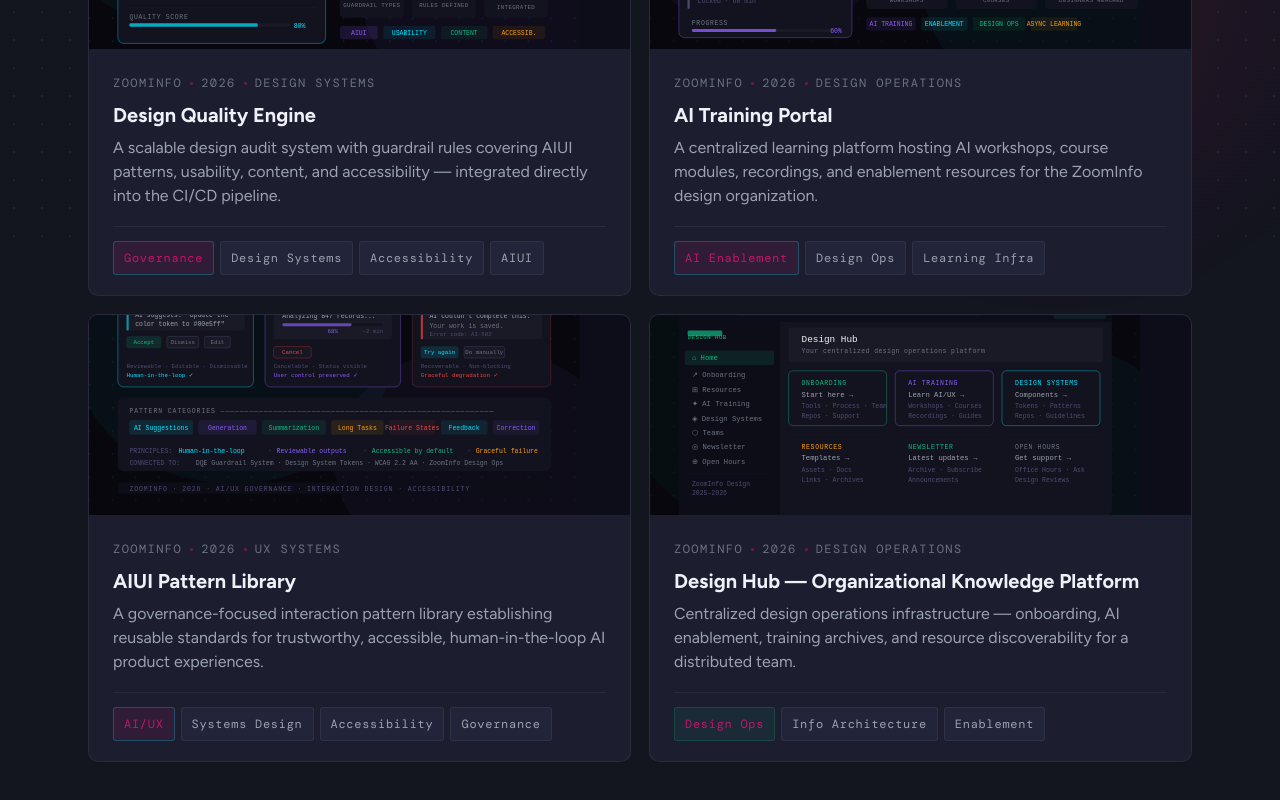
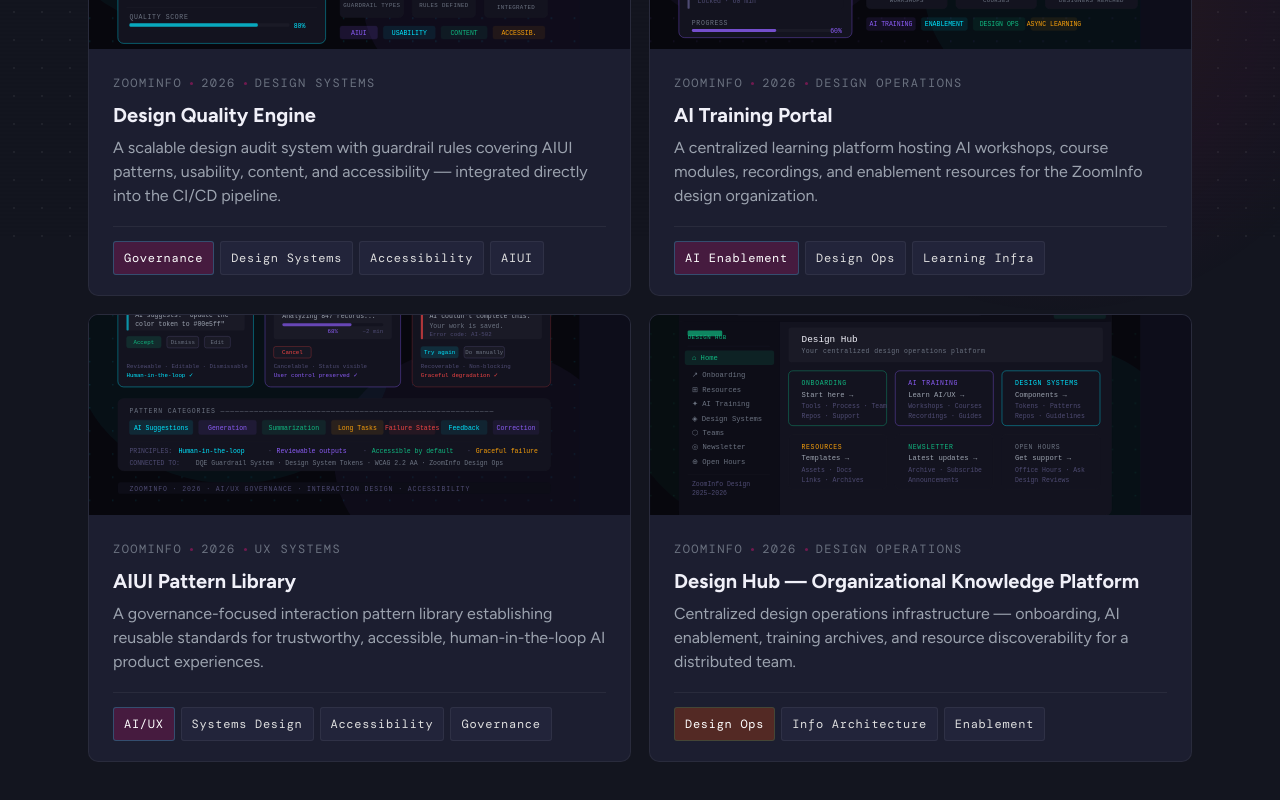
Before and after one commit to design0328/denky-portfolio-website, a React (Vite) app: page /work in a window 1280 px wide. Shown: the part 562-1362 px from the top of the page. Built offline with nearby package versions, Linux system fonts and the light colour scheme; a web font is replaced by a local one.

Commit message:
feat: chip contrast, Begonja hover glow, gradient button, stat card orange hover

```diff
--- a/src/components/Hero.module.css
+++ b/src/components/Hero.module.css
@@ -60,6 +60,13 @@
   -webkit-text-fill-color: transparent;
   background-clip: text;
   animation: slideUp 0.7s 0.78s both;
+  cursor: none;
+  transition: text-shadow 0.3s;
+}
+.nameLine2:hover {
+  text-shadow: 0 0 40px rgba(196,20,110,0.7), 0 0 80px rgba(248,75,0,0.4), 0 0 120px rgba(196,20,110,0.3);
+  filter: brightness(1.15);
+  transition: text-shadow 0.3s, filter 0.3s;
 }
 
 /* ── Title row ── */
@@ -111,8 +118,8 @@
   display: inline-flex;
   align-items: center;
   gap: 10px;
-  background: var(--fuchsia);
-  color: #13151f;
+  background: linear-gradient(135deg, #E20B8C, #F84B00);
+  color: #ffffff;
   font-family: 'Figtree', sans-serif;
   font-size: 14px;
   font-weight: 600;
@@ -179,18 +186,18 @@
   position: absolute;
   top: 0; left: 0; right: 0;
   height: 1px;
-  background: linear-gradient(90deg, transparent, var(--fuchsia), transparent);
+  background: linear-gradient(90deg, transparent, #F84B00, transparent);
   opacity: 0;
   transition: opacity 0.3s;
 }
-.statCard:hover { border-color: var(--border2); transform: translateX(-4px); }
+.statCard:hover { border-color: #F84B00; box-shadow: 0 0 12px rgba(248,75,0,0.4); transform: translateX(-4px); }
 .statCard:hover::before { opacity: 1; }
 
 .statValue {
   font-family: var(--font-display);
-  font-size: 36px;
+  font-size: 40px;
   line-height: 1;
-  background: linear-gradient(90deg, #c4146e, #F84B00);
+  background: linear-gradient(90deg, #E20B8C, #F84B00);
   -webkit-background-clip: text;
   -webkit-text-fill-color: transparent;
   background-clip: text;
@@ -198,11 +205,11 @@
 }
 
 .statLabel {
-  font-family: var(--font-mono);
-  font-size: 10px;
+  font-family: 'Figtree', sans-serif;
+  font-size: 14px;
   letter-spacing: 0.12em;
   text-transform: uppercase;
-  color: var(--dim);
+  color: #ffffff;
 }
 
 /* ── Discipline tags ── */
--- a/src/components/WorkCard.module.css
+++ b/src/components/WorkCard.module.css
@@ -174,19 +174,19 @@
   border-radius: 3px;
   background: var(--bg4);
   border: 1px solid var(--border);
-  color: var(--muted);
+  color: #e0e0e0;
 }
 
 .chip.cyan {
-  background: var(--cyan-dim);
+  background: rgba(196, 20, 110, 0.25);
   border-color: rgba(0, 229, 255, 0.25);
-  color: var(--cyan);
+  color: #ffffff;
 }
 
 .chip.green {
-  background: rgba(16, 185, 129, 0.08);
+  background: rgba(248, 75, 0, 0.25);
   border-color: rgba(16, 185, 129, 0.2);
-  color: var(--emerald);
+  color: #ffffff;
 }
 
 .arrow {
```
